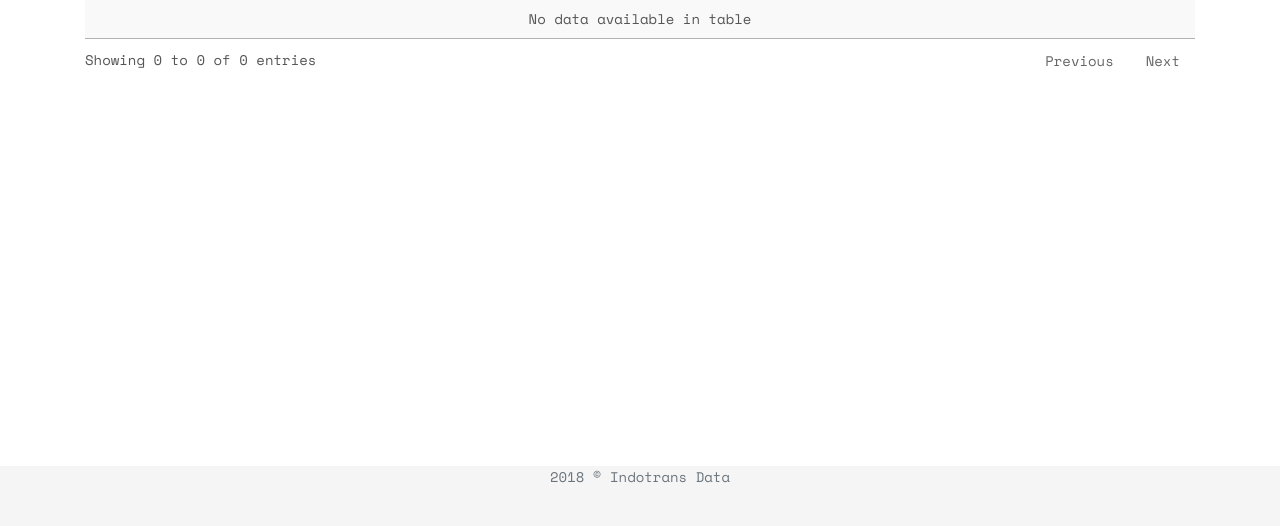
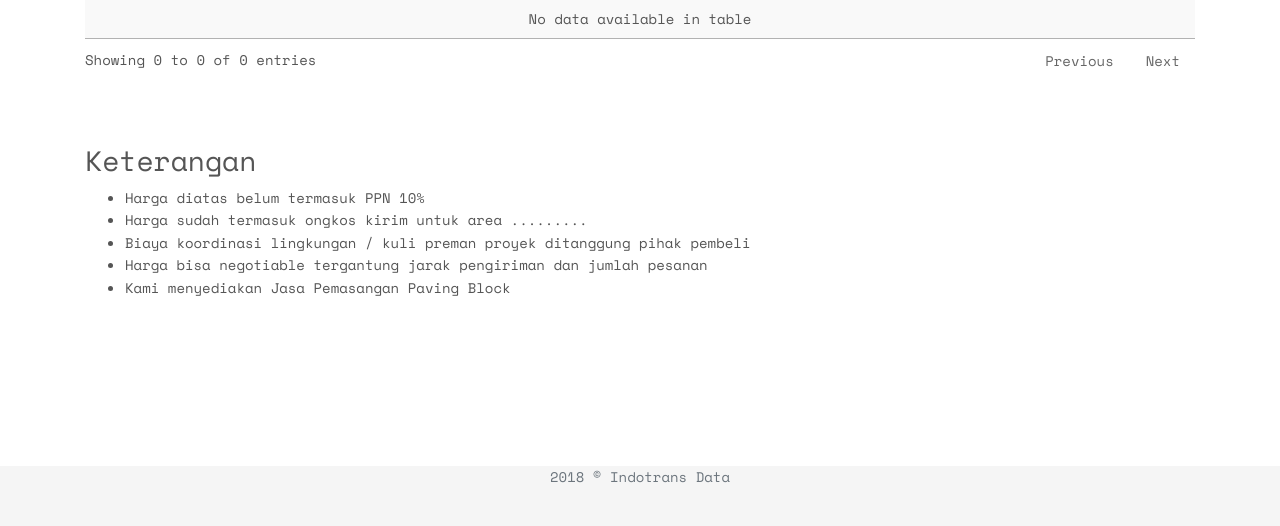
Before and after one commit to kodingku/pavinblock, a CodeIgniter app: page /pavinblock//Home/displayBata in a window 1280 px wide. Shown: the part 274-800 px from the top of the page. Run offline with CodeIgniter, Linux system fonts and the light colour scheme; data that the repository does not hold is empty; some libraries are stand-ins or nearby versions; some web fonts are replaced.

Commit message:
update display bata

```diff
--- a/application/views/content/displayBata.php
+++ b/application/views/content/displayBata.php
@@ -24,3 +24,17 @@
     </table>
 
 </section>
+<section class="container">
+    <div class="u-shadow-v1-5 g-line-height-2 g-pa-40 g-mb-30" role="alert">
+      <h3 class="h2 g-font-weight-300 g-mb-20">Keterangan</h3>
+      <p class="mb-0">
+        <ul>
+            <li>Harga diatas belum termasuk PPN 10% </li>
+            <li>Harga sudah termasuk ongkos kirim untuk area .........</li>
+            <li>Biaya koordinasi lingkungan / kuli preman proyek ditanggung pihak pembeli</li>
+            <li>Harga bisa negotiable tergantung jarak pengiriman dan jumlah pesanan</li>
+            <li>Kami menyediakan Jasa Pemasangan Paving Block</li>
+        </ul>
+      </p>
+    </div>
+</section>
```
